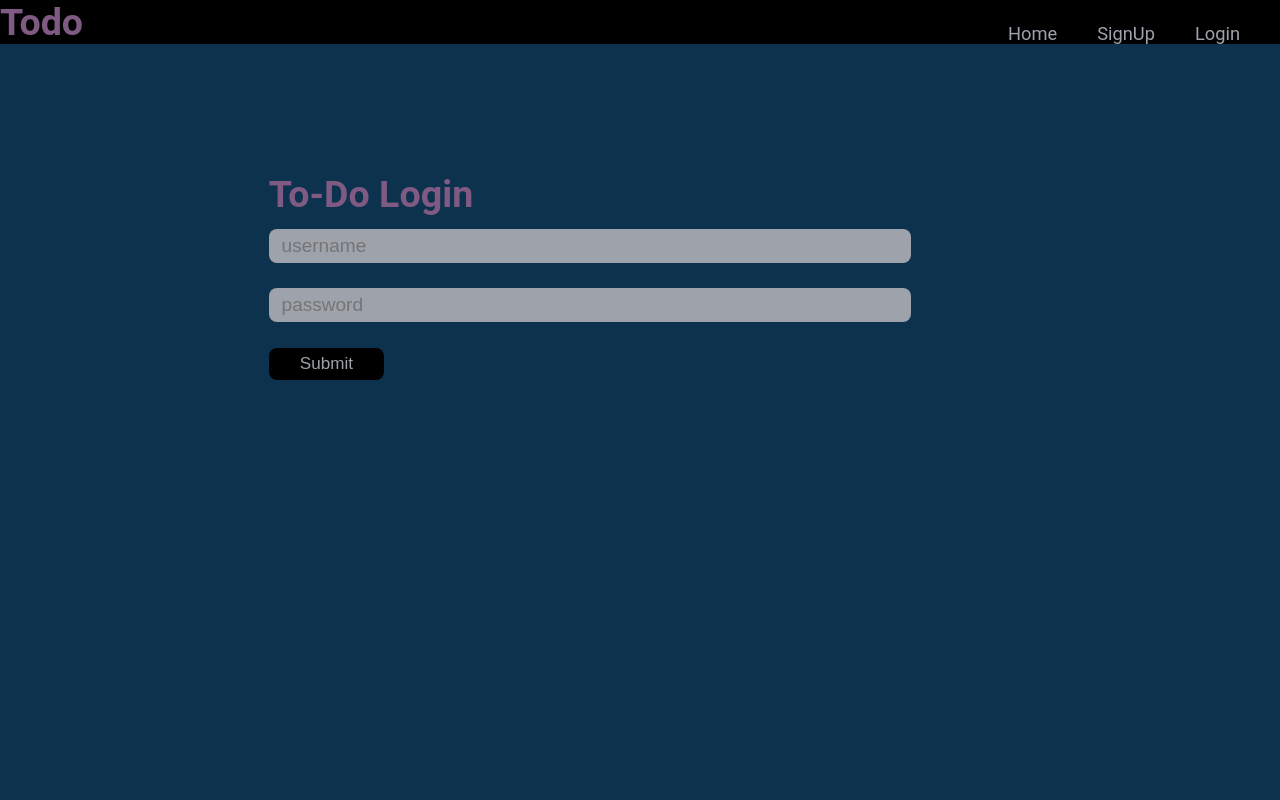
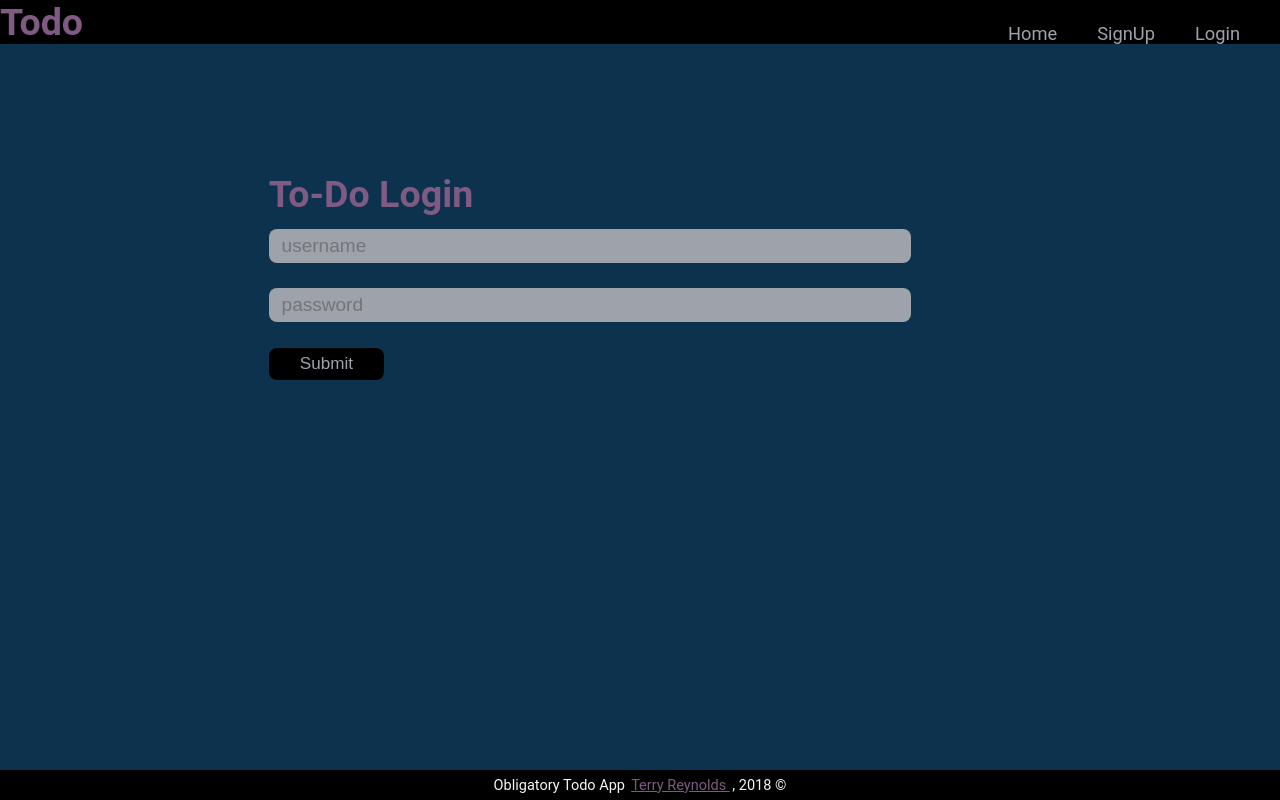
Before and after one commit to terryjreynolds/MERN-Todo-App, a React (Create React App) app in the folder client/: page /login in a window 1280 px wide. Built offline with nearby package versions, Linux system fonts and the light colour scheme.

Commit message:
added footer

```diff
--- a/client/src/App.css
+++ b/client/src/App.css
@@ -200,5 +200,19 @@ li {
 
 .dashboardTitle {
  text-align: center;
-
 }
+footer {
+  position: fixed;
+  bottom: 0;
+  left: 0;
+  text-align: center;
+  width: 100%;
+  background-color: black;
+  color: whitesmoke;
+  text-shadow: 1px 1px black;
+}
+footer p {
+  color: whitesmoke;
+  margin: 0;
+  font-size: calc(10px + (16 - 10) * ((100vw - 300px) / (1600 - 300)));
+}
--- a/client/src/App.js
+++ b/client/src/App.js
@@ -8,6 +8,7 @@ import Login from "./components/Login";
 import Navbar from './components/Navbar';
 import Dashboard from './components/Dashboard';
 import Profile from './components/Profile';
+import Footer from "./components/Footer";
 import PasswordChange from "./components/PasswordChange";
 
 class App extends Component{
@@ -46,7 +47,7 @@ this.setState({
 <Route path='/profile' component={Profile} />
 <Route path='/passwordChange' component={PasswordChange} />
       </Switch>
-
+      <Footer />
     </div>
     </BrowserRouter>
   );
--- a/client/src/components/DropDownMenu.js
+++ b/client/src/components/DropDownMenu.js
@@ -100,8 +100,8 @@ class DropDownMenu extends Component {
                   this.dropdownMenu = element;
                 }}
               >
-              <Link to="/profile"><button onClick={this.closeMenu}style={listItemStyle}>Profile</button> </Link>
-              <Link to="/passwordChange"><button onClick={this.closeMenu}style={listItemStyle}>Change Password</button> </Link>
+              <Link style={{textDecoration: 'none'}} to="/profile"><button onClick={this.closeMenu}style={listItemStyle}>Profile</button> </Link>
+              <Link style={{textDecoration: 'none'}} to="/passwordChange"><button onClick={this.closeMenu}style={listItemStyle}>Change Password</button> </Link>
               <button onClick ={ this.handleClick } style={listItemStyle}> Delete Account</button>
                 <button onClick={ this.handleLogout } style={listItemStyle}>Logout</button>
 
--- /dev/null
+++ b/client/src/components/Footer.js
@@ -0,0 +1,22 @@
+
+import React, { Component } from "react";
+
+
+class Footer extends Component {
+    render() {
+      console.log('rendering Footer');
+
+      return (
+          <div>
+
+          <footer className="footer"><p style={{margin: '.5vw'}}>Obligatory Todo App  <a href="https://terryjreynolds.github.io" target="_blank"
+        rel="noopener noreferrer"
+        style={{color: '#7f5a83', margin: '.2vw'}}>  Terry Reynolds </a>, 2018 {'\u00A9'}</p>
+        </footer>
+
+          </div>
+      );
+    }
+  }
+
+  export default Footer;
--- a/client/src/components/Input.js
+++ b/client/src/components/Input.js
@@ -104,6 +104,7 @@ const self = this;
       <form onSubmit={this.addTodo}>
 
         <input
+        style={{marginTop: '1vw'}}
         ref={this.textInput}
           placeholder="Create a new to-do item"
           type="text"
```
